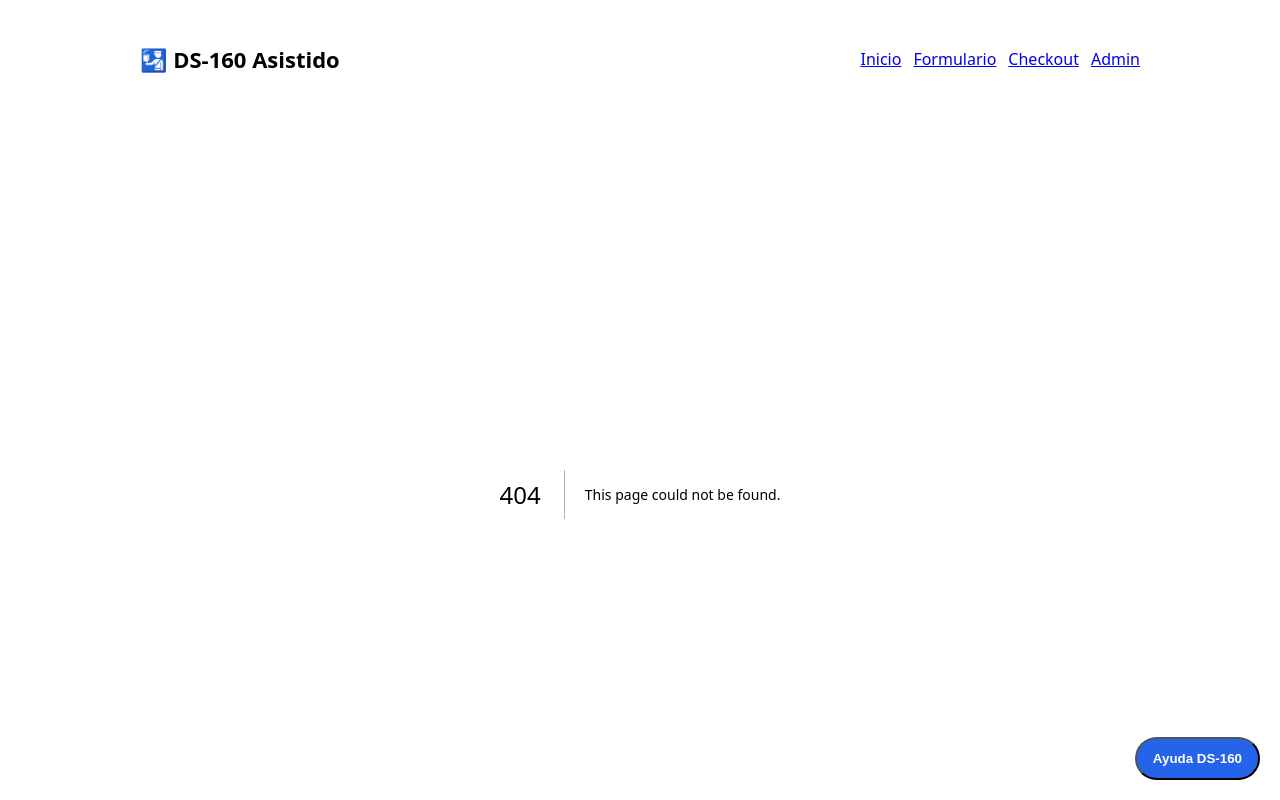
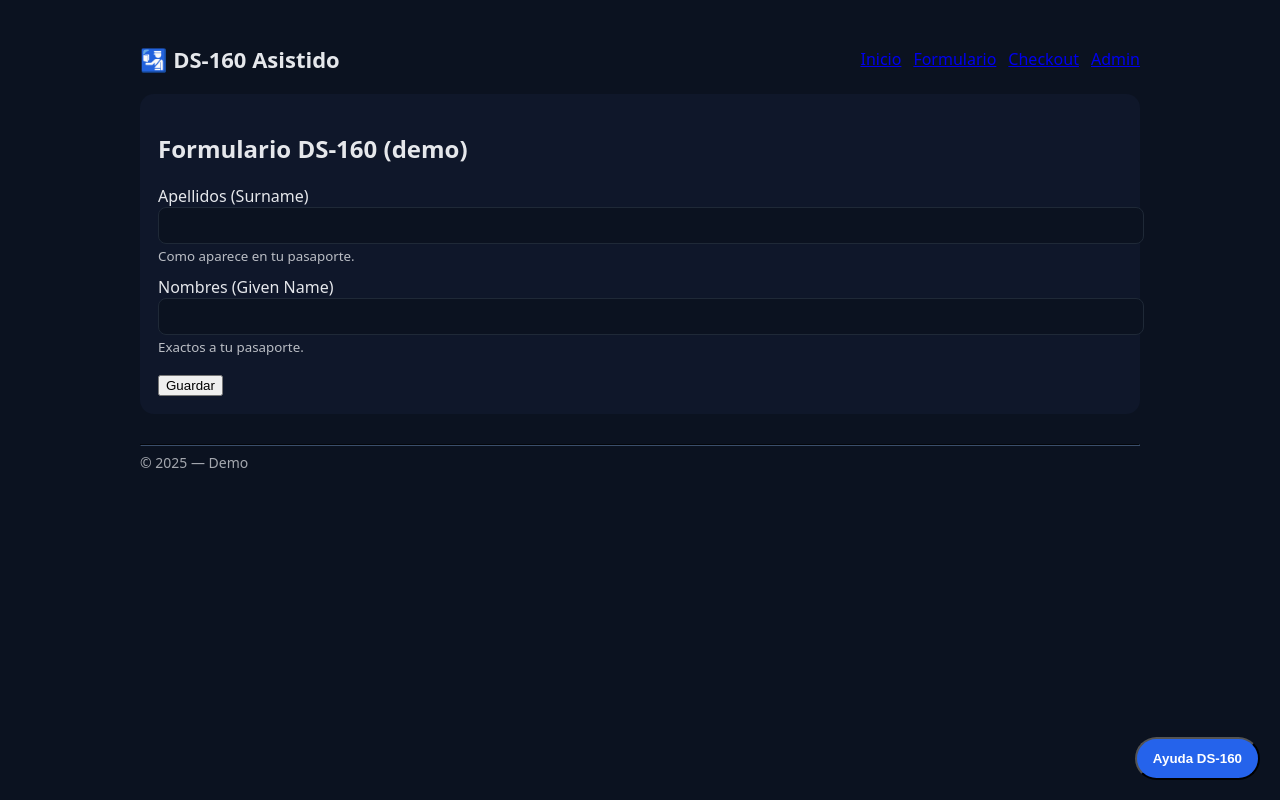
Before and after one commit to robertotitus86/ds160-app, a Next.js app: page /wizard in a window 1280 px wide. Before the commit this address had no page. Shown: the top 800 px of the page. Built offline with nearby package versions, Linux system fonts and the light colour scheme.

Commit message:
Create page.tsx

```diff
--- /dev/null
+++ b/app/wizard/page.tsx
@@ -0,0 +1,24 @@
+'use client';
+import { useState } from "react";
+
+export default function Wizard(){
+  const [surname, setSurname] = useState("");
+  const [given, setGiven] = useState("");
+
+  return (
+    <div style={{background:"#0f172a", padding:18, borderRadius:14}}>
+      <h2>Formulario DS-160 (demo)</h2>
+      <label style={{display:"block", marginTop:10}}>Apellidos (Surname)</label>
+      <input value={surname} onChange={e=>setSurname(e.target.value)} style={{width:"100%", padding:10, borderRadius:8, background:"#0b1220", color:"#fff", border:"1px solid #1f2937"}} />
+      <small style={{opacity:.8}}>Como aparece en tu pasaporte.</small>
+
+      <label style={{display:"block", marginTop:10}}>Nombres (Given Name)</label>
+      <input value={given} onChange={e=>setGiven(e.target.value)} style={{width:"100%", padding:10, borderRadius:8, background:"#0b1220", color:"#fff", border:"1px solid #1f2937"}} />
+      <small style={{opacity:.8}}>Exactos a tu pasaporte.</small>
+
+      <div style={{marginTop:16}}>
+        <button onClick={()=>alert("Guardado (demo). Pronto conectamos a BD.")}>Guardar</button>
+      </div>
+    </div>
+  );
+}
```
